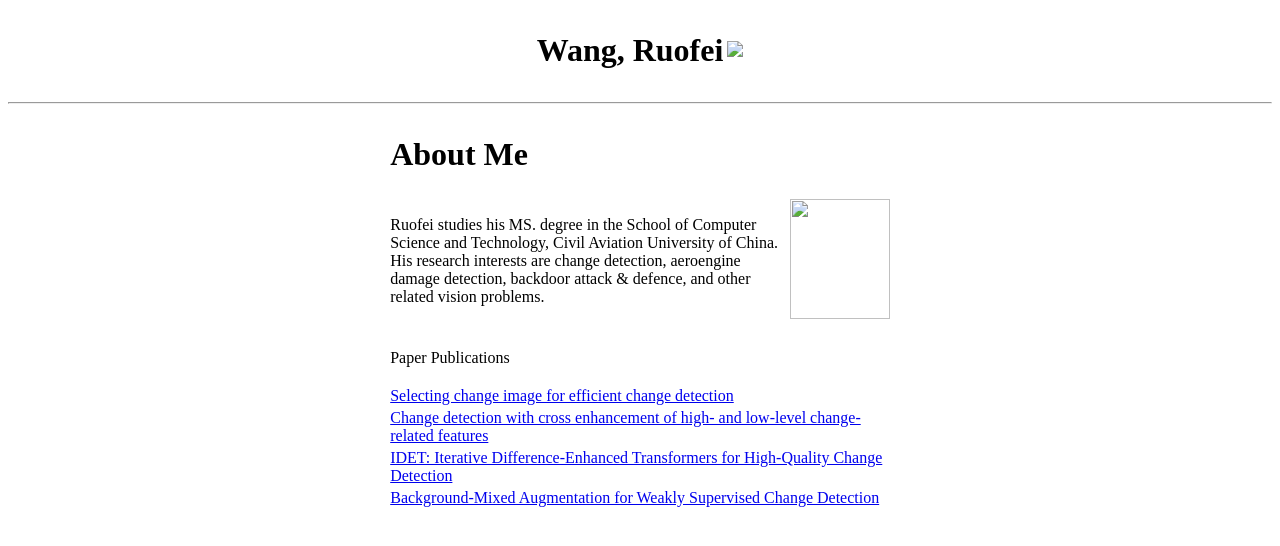
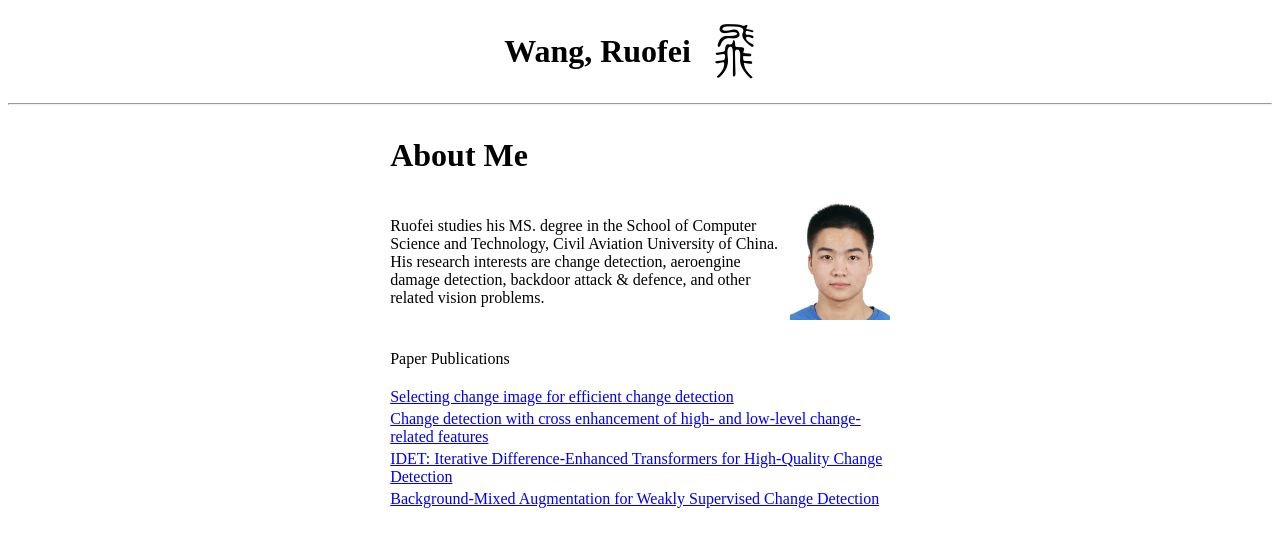
Before and after one commit to rfww/rfww.github.io, a plain HTML site: page index.html in a window 1280 px wide. Drawn offline with Linux system fonts and the light colour scheme.

Commit message:
file update

```diff
--- a/index.html
+++ b/index.html
@@ -12,7 +12,7 @@
 <table style="margin: auto">
 <tr >
 <td><h1 style="">Wang, Ruofei</h1></td>
-<td><img src="logo.png", style=""></td>
+<td><img src="./imgs/logo.png", style=""></td>
 </tr>
 </table>
 </div>
@@ -27,7 +27,7 @@
             <td><p>Ruofei studies his MS. degree in the School of Computer Science and Technology, Civil Aviation University of China.
         His research interests are change detection, aeroengine damage detection, backdoor attack & defence, and other
         related vision problems.</p></td>
-            <td><img src="rfw.jpg", style="width: 100px; height: 120px"></td>
+            <td><img src="./imgs/rfw.jpg", style="width: 100px; height: 120px"></td>
         </tr>
         <tr></tr>
         <tr></tr>
```
